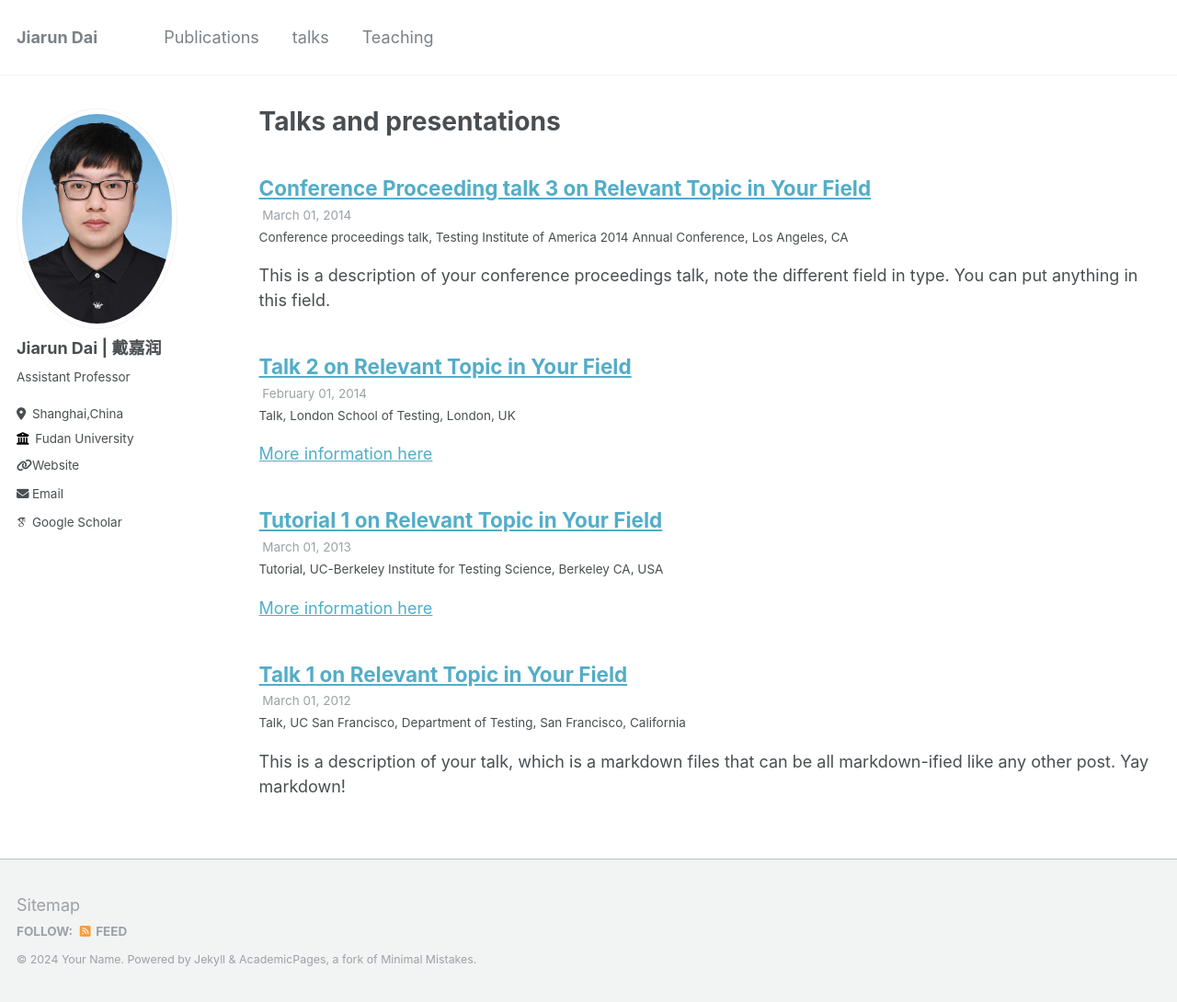
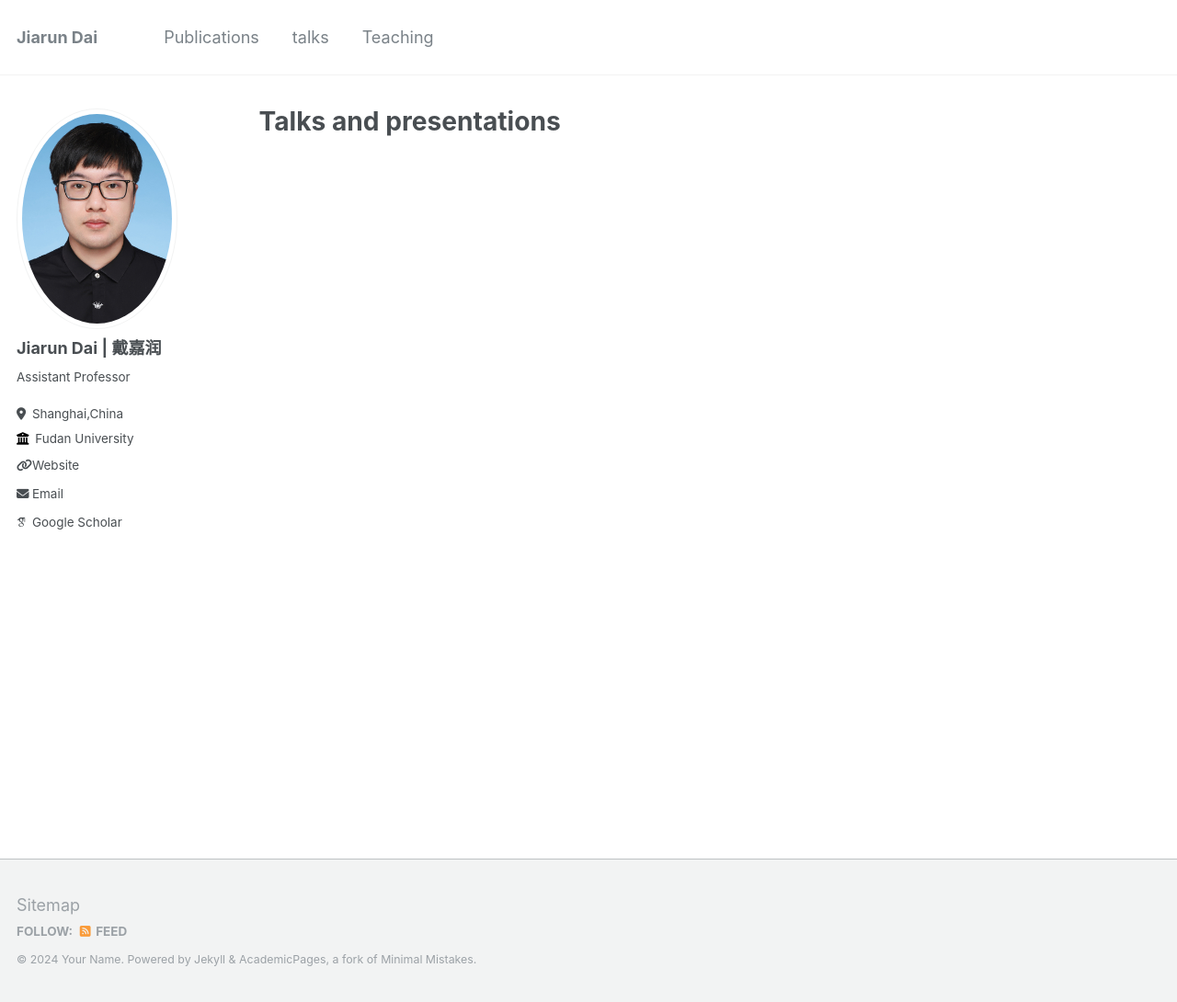
Before and after one commit to DJRRR/djrrr.github.io, a Jekyll site: the page built from _pages/talks.html, in a window 1280 px wide and 1090 px high. Shown: the whole window at 92% size. Built offline with Jekyll 4.4.1, drawn with Linux system fonts in a browser that asks for light colours; some web fonts are replaced; part of the change alters nothing that is shown.

Commit message:
Update _config.yml

```diff
--- a/_config.yml
+++ b/_config.yml
@@ -39,7 +39,7 @@ teaser                   :  # filename of teaser fallback teaser image placed in
 breadcrumbs              : false # true, false (default)
 words_per_minute         : 160
 future                   : true
-read_more                : "disabled" # if enabled, adds "Read more" links to excerpts
+read_more                : "enabled" # if enabled, adds "Read more" links to excerpts
 talkmap_link             : false #change to true to add link to talkmap on talks page
 comments:
   provider               : # false (default), "disqus", "discourse", "facebook", "google-plus", "staticman", "custom"
@@ -77,21 +77,6 @@ bing_site_verification   :
 alexa_site_verification  :
 yandex_site_verification :
 
-
-# Social Sharing
-twitter:
-  username               : &twitter
-facebook:
-  username               :
-  app_id                 :
-  publisher              :
-og_image                 :  # Open Graph/Twitter default site image
-# For specifying social profiles
-# - https://developers.google.com/structured-data/customize/social-profiles
-social:
-  type                   : # Person or Organization (defaults to Person)
-  name                   : # If the user or organization name differs from the site's name
-  links: # An array of links to social media profiles
 
 
 # Analytics
@@ -159,49 +144,49 @@ kramdown:
 
 # Collections
 collections:
-  teaching:
-    output: true
-    permalink: /:collection/:path/
+  # teaching:
+  #   output: true
+  #   permalink: /:collection/:path/
   publications:
     output: true
     permalink: /:collection/:path/
-  portfolio:
-    output: true
-    permalink: /:collection/:path/
-  talks:
-    output: true
-    permalink: /:collection/:path/
+  # portfolio:
+  #   output: true
+  #   permalink: /:collection/:path/
+  # talks:
+  #   output: true
+  #   permalink: /:collection/:path/
 
 
 # Defaults
 defaults:
   # _posts
-  - scope:
-      path: ""
-      type: posts
-    values:
-      layout: single
-      author_profile: true
-      read_time: true
-      comments: true
-      share: true
-      related: true
+  # - scope:
+  #     path: ""
+  #     type: posts
+  #   values:
+  #     layout: single
+  #     author_profile: true
+  #     read_time: true
+  #     comments: true
+  #     share: true
+  #     related: true
   # _pages
-  - scope:
-      path: ""
-      type: pages
-    values:
-      layout: single
-      author_profile: true
+  # - scope:
+  #     path: ""
+  #     type: pages
+  #   values:
+  #     layout: single
+  #     author_profile: true
   # _teaching
-  - scope:
-      path: ""
-      type: teaching
-    values:
-      layout: single
-      author_profile: true
-      share: true
-      comments: true
+  # - scope:
+  #     path: ""
+  #     type: teaching
+  #   values:
+  #     layout: single
+  #     author_profile: true
+  #     share: true
+  #     comments: true
   # _publications
   - scope:
       path: ""
@@ -212,22 +197,22 @@ defaults:
       share: true
       comments: true
   # _portfolio
-  - scope:
-      path: ""
-      type: portfolio
-    values:
-      layout: single
-      author_profile: true
-      share: true
-      comment: true
+  # - scope:
+  #     path: ""
+  #     type: portfolio
+  #   values:
+  #     layout: single
+  #     author_profile: true
+  #     share: true
+  #     comment: true
   # _talks
-  - scope:
-      path: ""
-      type: talks
-    values:
-      layout: talk
-      author_profile: true
-      share: true
+  # - scope:
+  #     path: ""
+  #     type: talks
+  #   values:
+  #     layout: talk
+  #     author_profile: true
+  #     share: true
 
 
 # Sass/SCSS
```
